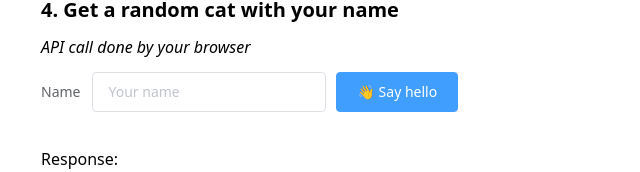
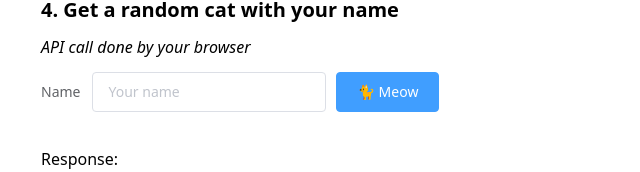
Before and after one commit to wearelucid/nuxt-netlify-functions-example, a Nuxt app: page / in a window 1280 px wide. Shown: the part 850-1022 px from the top of the page, without its empty margins (319-959 px from the left). Built offline with nearby package versions, Linux system fonts and the light colour scheme; no server answers.

Commit message:
[Hotfix] Example4: Meow

```diff
--- a/components/Example4.vue
+++ b/components/Example4.vue
@@ -34,9 +34,9 @@ export default {
     <ElFormItem label="Name">
       <ElInput v-model="form.name" placeholder="Your name" required />
     </ElFormItem>
-    <ElButton type="primary" @click="randomCat(form.name)">👋 Say hello</ElButton>
+    <ElButton type="primary" @click="randomCat(form.name)">🐈 Meow</ElButton>
     <p>Response:
-      <br><br><img v-show="response" :src="response">
+      <br><br><img v-show="response" :src="response" style="width:100%;height:auto;">
     </p>
     <p v-if="error" style="color:red;"><strong>Error {{ error.status }}</strong><br>{{ error.data }}</p>
   </ElForm>
```
